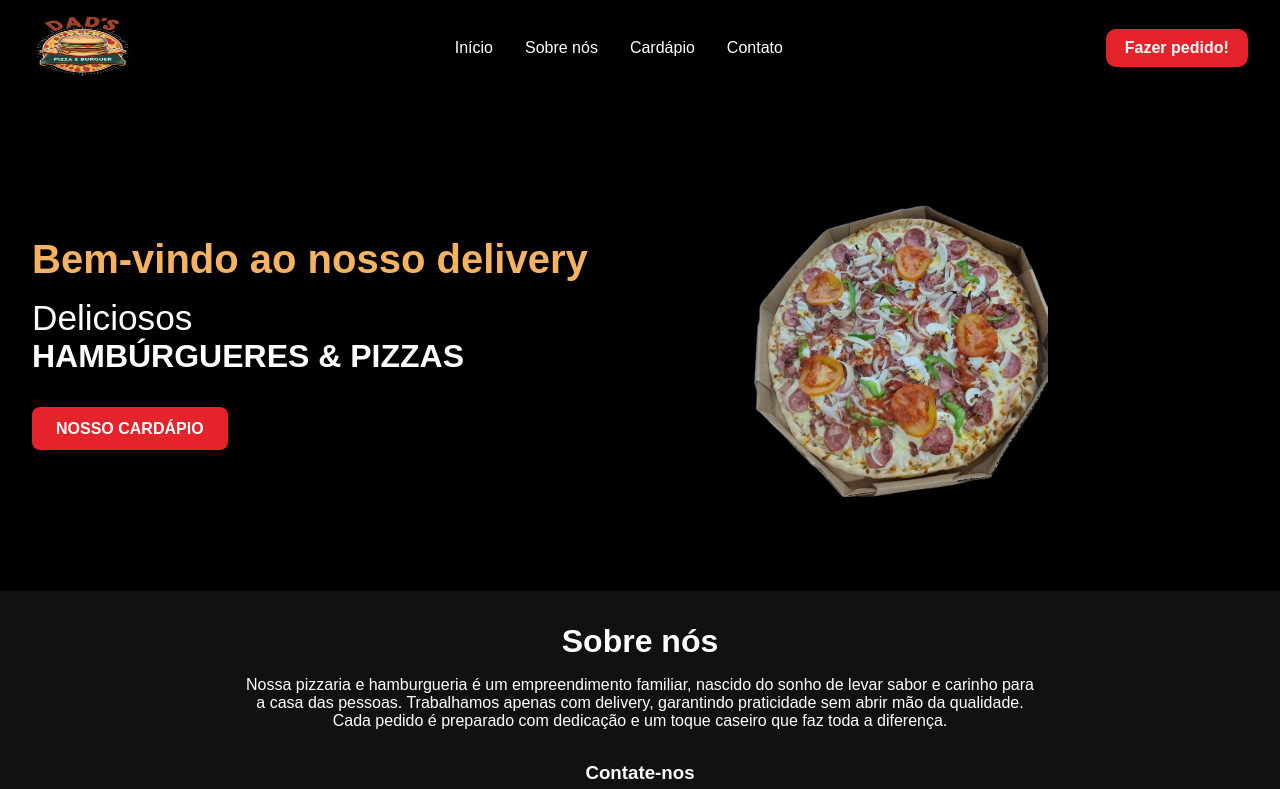
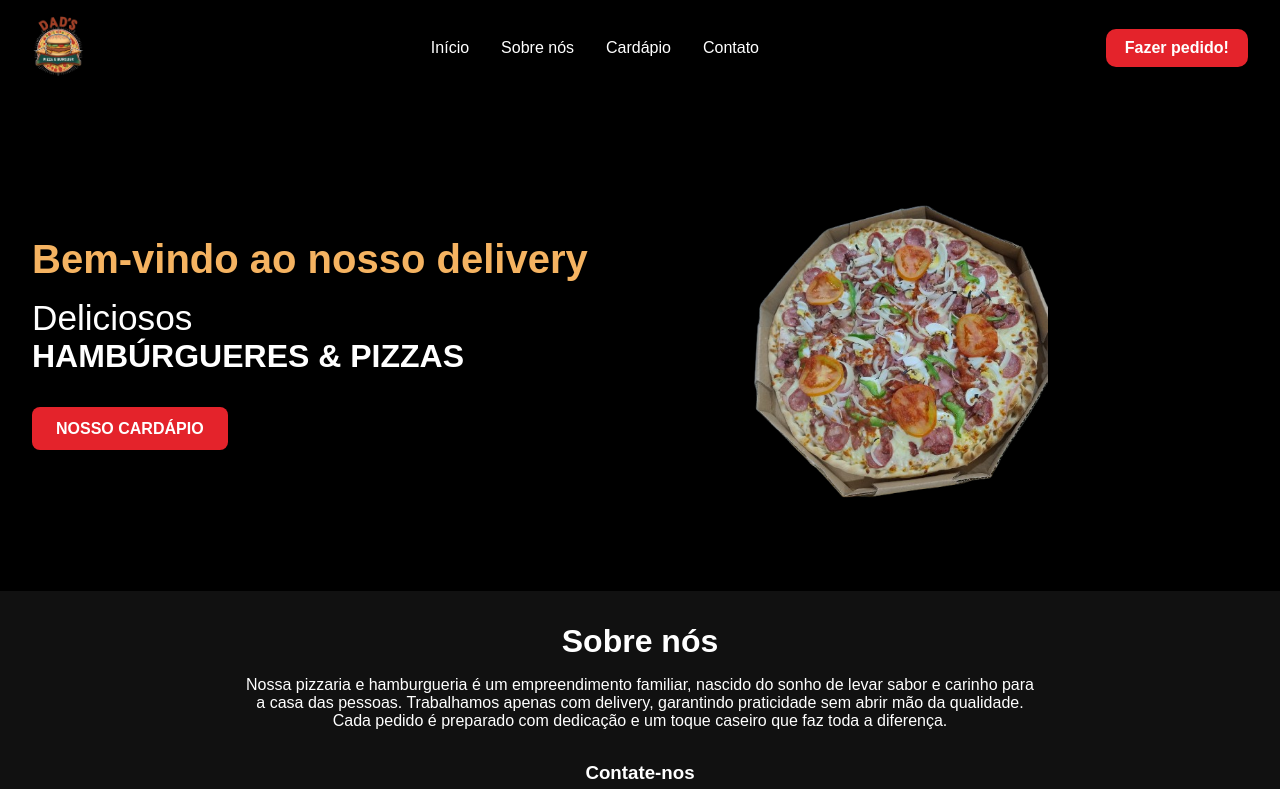
Before and after one commit to EricaGomes2025/desenvolvimento_Web, a plain HTML site: page index.html in a window 1280 px wide. Shown: the top 789 px of the page. Drawn offline with Linux system fonts and the light colour scheme.

Commit message:
Update index.html

```diff
--- a/index.html
+++ b/index.html
@@ -9,7 +9,7 @@
 <body>
   <header>
     <div class="logo">
-      <img src="logo.png" width="100" height="100" alt="Logo Dad's Pizza e Burger">
+      <img src="logo.png" alt="Logo Dad's Pizza e Burger">
     </div>
     <nav>
       <ul>
```
